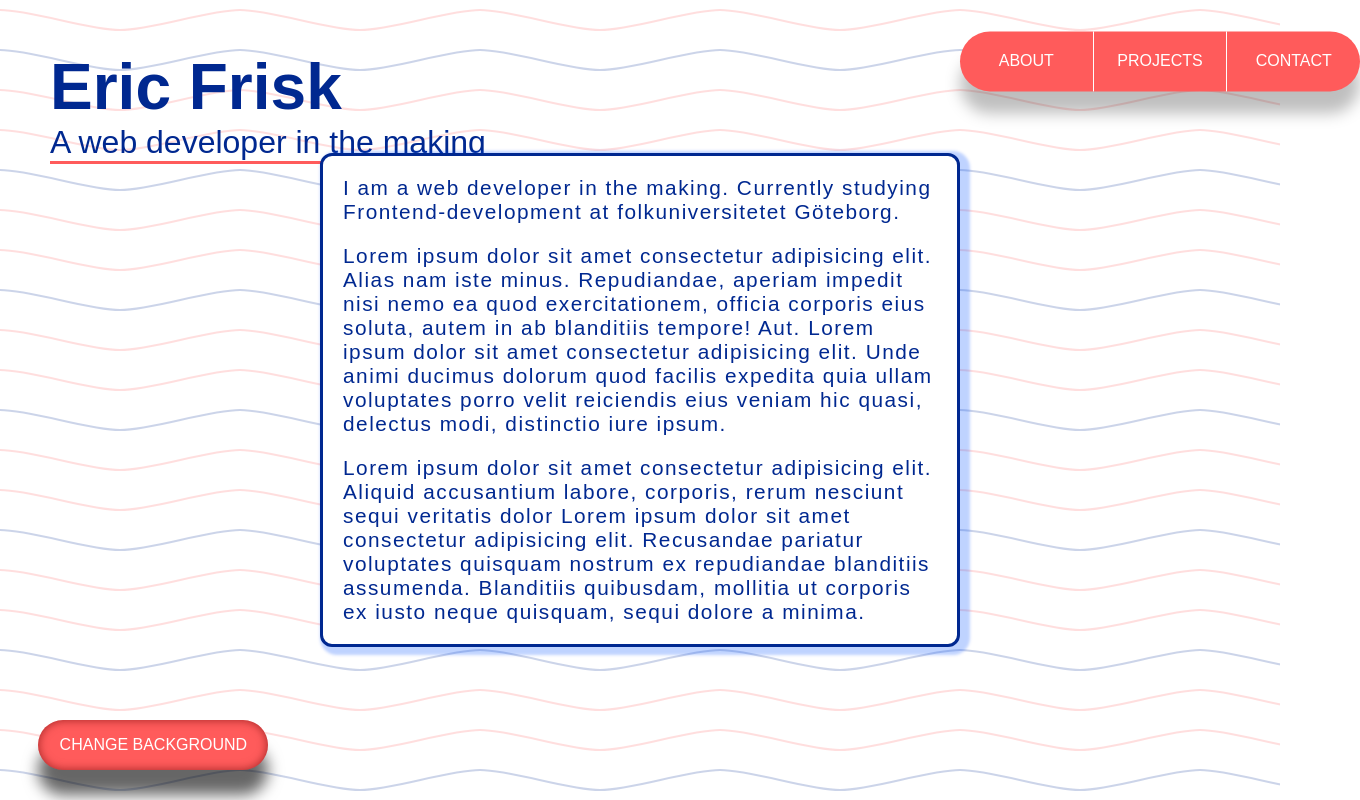
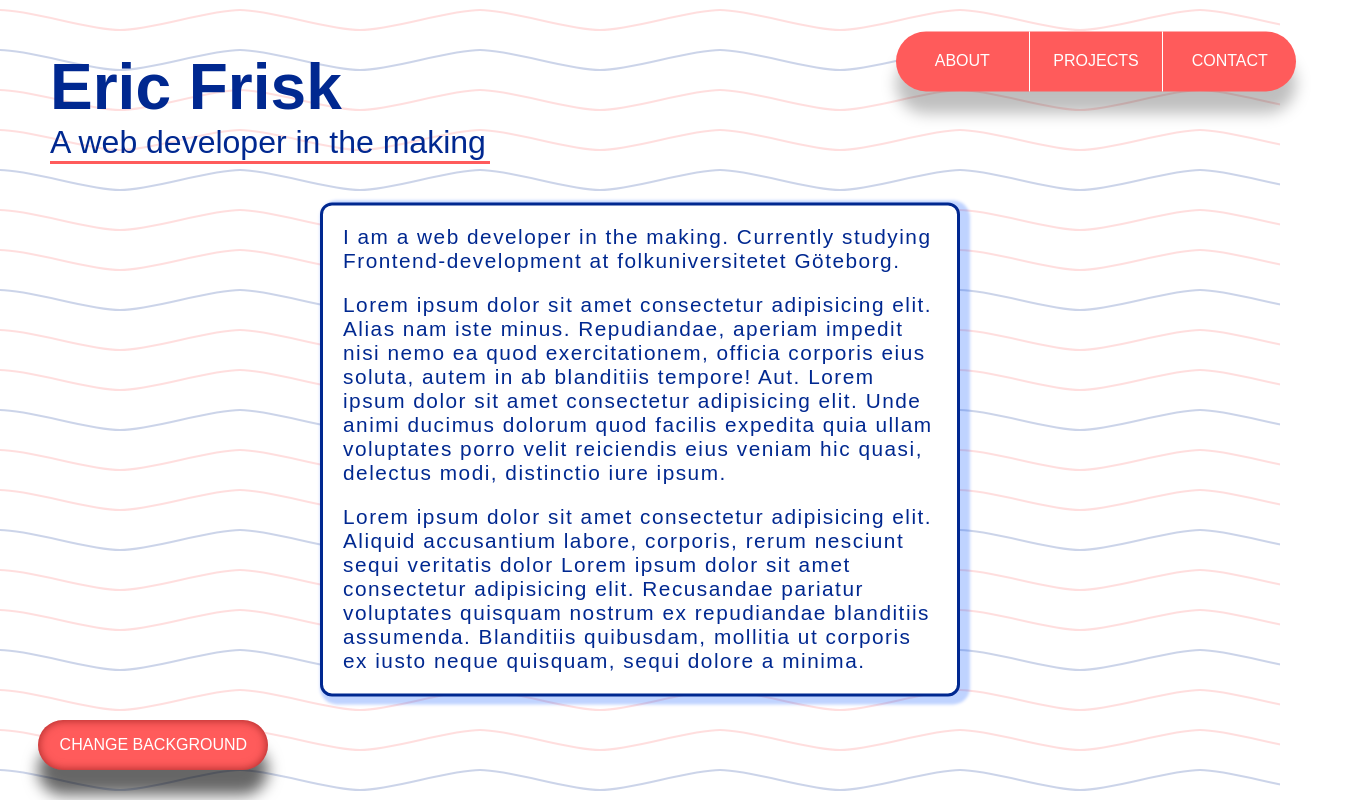
Before and after one commit to ItsEricFrisk/Examinerande-Individuellt-Projekt-Frontendramverk-Eric-Frisk, a React (Vite) app: page /about in a window 1280 px wide. Shown: the whole page, 1360 px wide, since content can reach past the window. Built offline with nearby package versions, Linux system fonts and the light colour scheme.

Commit message:
Små fix i designen

```diff
--- a/src/App.jsx
+++ b/src/App.jsx
@@ -12,7 +12,7 @@ function App() {
     <main className={`main ${theme}`}>
       <Theme />
       <Nav />
-      <section className="main__infomation">
+      <section className="main__information">
         <Title description={"A web developer in the making"} />
       </section>
       <section className="container">
--- a/src/App.scss
+++ b/src/App.scss
@@ -25,7 +25,7 @@
   position: absolute;
   top: 50%;
   left: 50%;
-  transform: translate(-50%, -50%);
+  transform: translate(-50%, -40%);
 }
 
 .primary-image {
--- a/src/components/nav/Nav.scss
+++ b/src/components/nav/Nav.scss
@@ -11,7 +11,7 @@
 
   position: absolute;
   top: 5%;
-  left: 75%;
+  left: 70%;
 
   animation: float 4s ease-in-out infinite;
 
--- a/src/pages/ProjectPage/Projects.scss
+++ b/src/pages/ProjectPage/Projects.scss
@@ -5,7 +5,7 @@
   @include flex-column;
   font-size: 1.3rem;
   max-width: 700px;
-  height: 500px;
+  height: 400px;
   letter-spacing: 1.5px;
 
   &__title {
@@ -21,10 +21,10 @@
     color: $primary-color;
     text-align: center;
     @include router-container;
-    min-width: 550px;
+    min-width: 500px;
     height: auto;
-    padding: 20px;
-    margin: 20px 0;
+    padding: 10px;
+    margin: 10px 0;
   }
 
   &__repo-name:hover {
```
